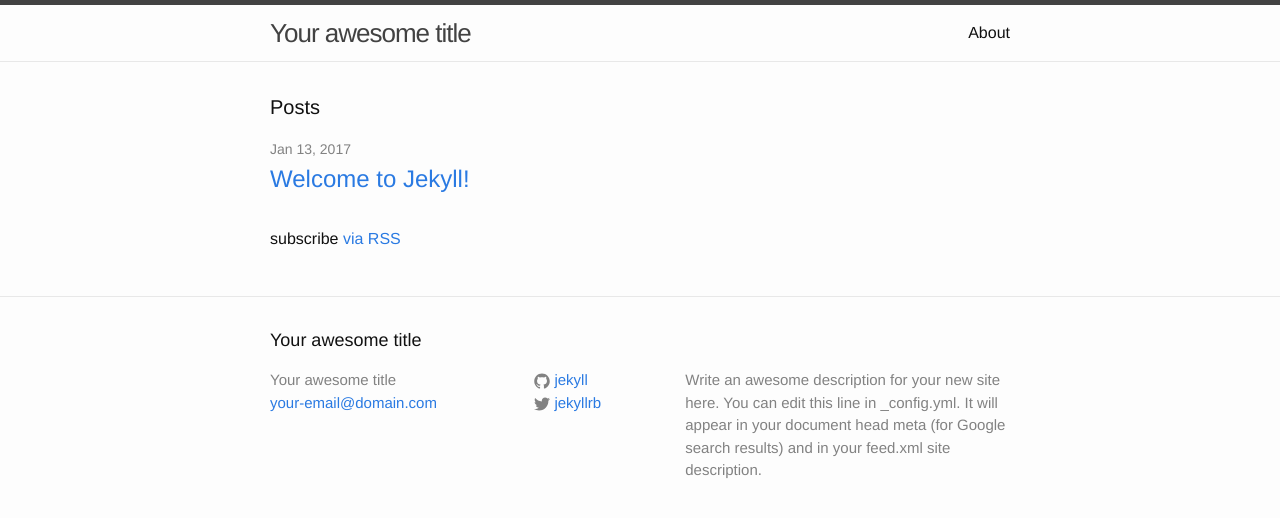
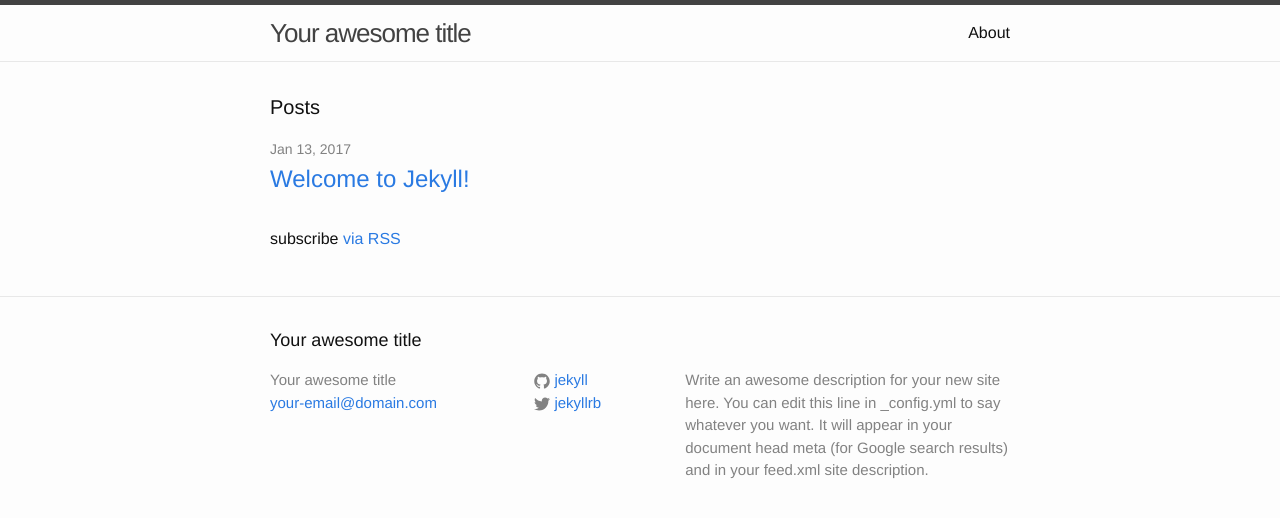
Before and after one commit to blakejay95/testlab, a Jekyll site: the page built from index.html, in a window 1280 px wide. Shown: the top 518 px of the page. Built offline with Jekyll 4.4.1, drawn with Linux system fonts in a browser that asks for light colours.

```diff
--- a/_config.yml
+++ b/_config.yml
@@ -10,7 +10,7 @@ title: Your awesome title
 email: your-email@domain.com
 description: > # this means to ignore newlines until "baseurl:"
   Write an awesome description for your new site here. You can edit this
-  line in _config.yml. It will appear in your document head meta (for
+  line in _config.yml to say whatever you want. It will appear in your document head meta (for
   Google search results) and in your feed.xml site description.
 baseurl: "" # the subpath of your site, e.g. /blog
 url: "http://yourdomain.com" # the base hostname & protocol for your site
```
